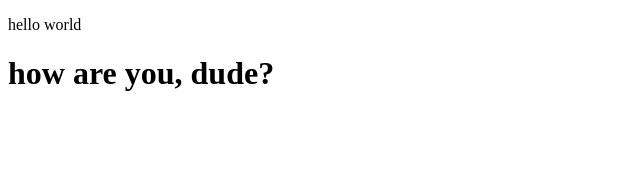
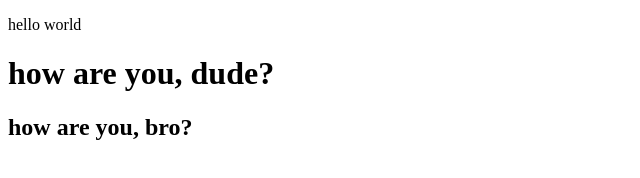
Before and after one commit to suleymanli19/practice-4-for-2, a plain HTML site: page index.html in a window 1280 px wide. Shown: the whole page, without its empty margins (0-640 px from the left). Drawn offline with Linux system fonts and the light colour scheme.

Commit message:
third commit

```diff
--- a/index.html
+++ b/index.html
@@ -10,5 +10,6 @@
 <body>
     <p>hello world</p>
     <h1>how are you, dude?</h1>
+    <h2>how are you, bro?</h2>
 </body>
 </html>
```
